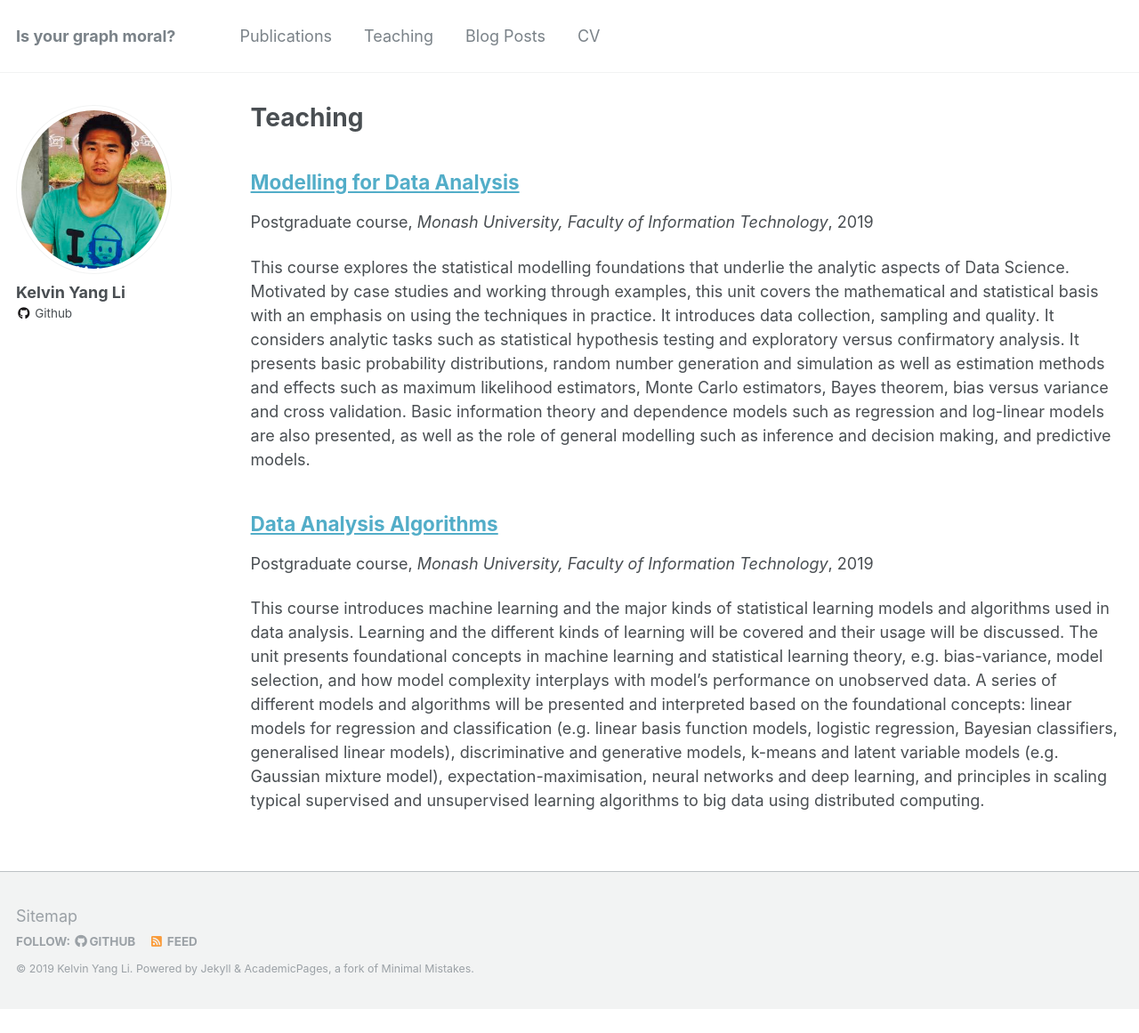
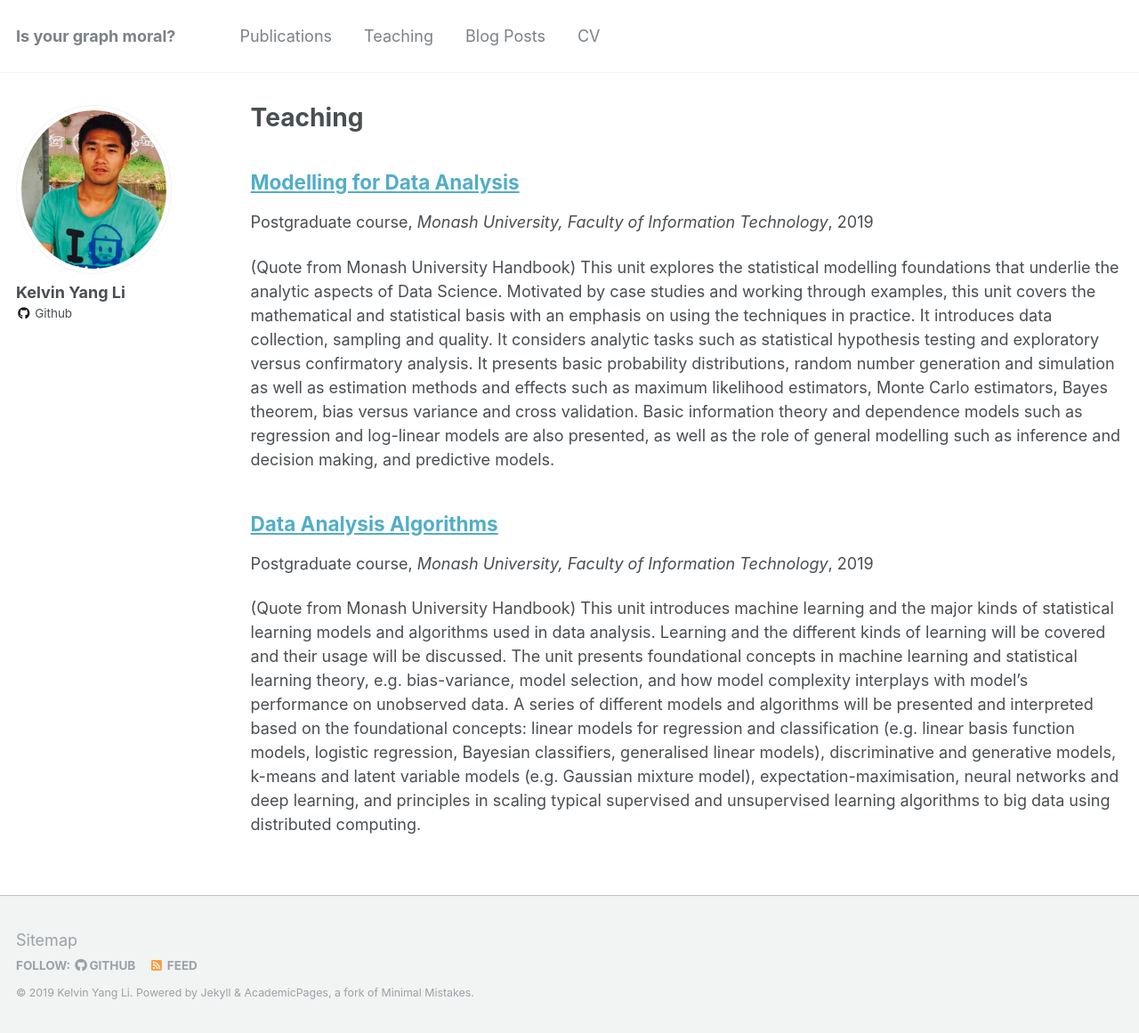
Before and after one commit to kelvinyangli/kelvinyangli.github.io, a Jekyll site: the page built from _pages/teaching.html, in a window 1280 px wide. Shown: the whole page at 89% size. Built offline with Jekyll 4.4.1, drawn with Linux system fonts in a browser that asks for light colours; before the commit the page ends 1134 px from its top, so only the background shows below that.

Commit message:
teaching v2

```diff
--- a/_teaching/2018-monash-gdds-online-teaching-1.md
+++ b/_teaching/2018-monash-gdds-online-teaching-1.md
@@ -7,4 +7,4 @@ venue: "Monash University, Faculty of Information Technology"
 date: 2018-June
 ---
 
-This course introduces machine learning and the major kinds of statistical learning models and algorithms used in data analysis. Learning and the different kinds of learning will be covered and their usage will be discussed. The unit presents foundational concepts in machine learning and statistical learning theory, e.g. bias-variance, model selection, and how model complexity interplays with model's performance on unobserved data. A series of different models and algorithms will be presented and interpreted based on the foundational concepts: linear models for regression and classification (e.g. linear basis function models, logistic regression, Bayesian classifiers, generalised linear models), discriminative and generative models, k-means and latent variable models (e.g. Gaussian mixture model), expectation-maximisation, neural networks and deep learning, and principles in scaling typical supervised and unsupervised learning algorithms to big data using distributed computing.
+(Quote from Monash University Handbook) This unit introduces machine learning and the major kinds of statistical learning models and algorithms used in data analysis. Learning and the different kinds of learning will be covered and their usage will be discussed. The unit presents foundational concepts in machine learning and statistical learning theory, e.g. bias-variance, model selection, and how model complexity interplays with model's performance on unobserved data. A series of different models and algorithms will be presented and interpreted based on the foundational concepts: linear models for regression and classification (e.g. linear basis function models, logistic regression, Bayesian classifiers, generalised linear models), discriminative and generative models, k-means and latent variable models (e.g. Gaussian mixture model), expectation-maximisation, neural networks and deep learning, and principles in scaling typical supervised and unsupervised learning algorithms to big data using distributed computing.
--- a/_teaching/2018-monash-gdds-online-teaching-2.md
+++ b/_teaching/2018-monash-gdds-online-teaching-2.md
@@ -7,4 +7,4 @@ venue: "Monash University, Faculty of Information Technology"
 date: 2018-August
 ---
 
-This course explores the statistical modelling foundations that underlie the analytic aspects of Data Science. Motivated by case studies and working through examples, this unit covers the mathematical and statistical basis with an emphasis on using the techniques in practice. It introduces data collection, sampling and quality. It considers analytic tasks such as statistical hypothesis testing and exploratory versus confirmatory analysis. It presents basic probability distributions, random number generation and simulation as well as estimation methods and effects such as maximum likelihood estimators, Monte Carlo estimators, Bayes theorem, bias versus variance and cross validation. Basic information theory and dependence models such as regression and log-linear models are also presented, as well as the role of general modelling such as inference and decision making, and predictive models.
+(Quote from Monash University Handbook) This unit explores the statistical modelling foundations that underlie the analytic aspects of Data Science. Motivated by case studies and working through examples, this unit covers the mathematical and statistical basis with an emphasis on using the techniques in practice. It introduces data collection, sampling and quality. It considers analytic tasks such as statistical hypothesis testing and exploratory versus confirmatory analysis. It presents basic probability distributions, random number generation and simulation as well as estimation methods and effects such as maximum likelihood estimators, Monte Carlo estimators, Bayes theorem, bias versus variance and cross validation. Basic information theory and dependence models such as regression and log-linear models are also presented, as well as the role of general modelling such as inference and decision making, and predictive models.
```
